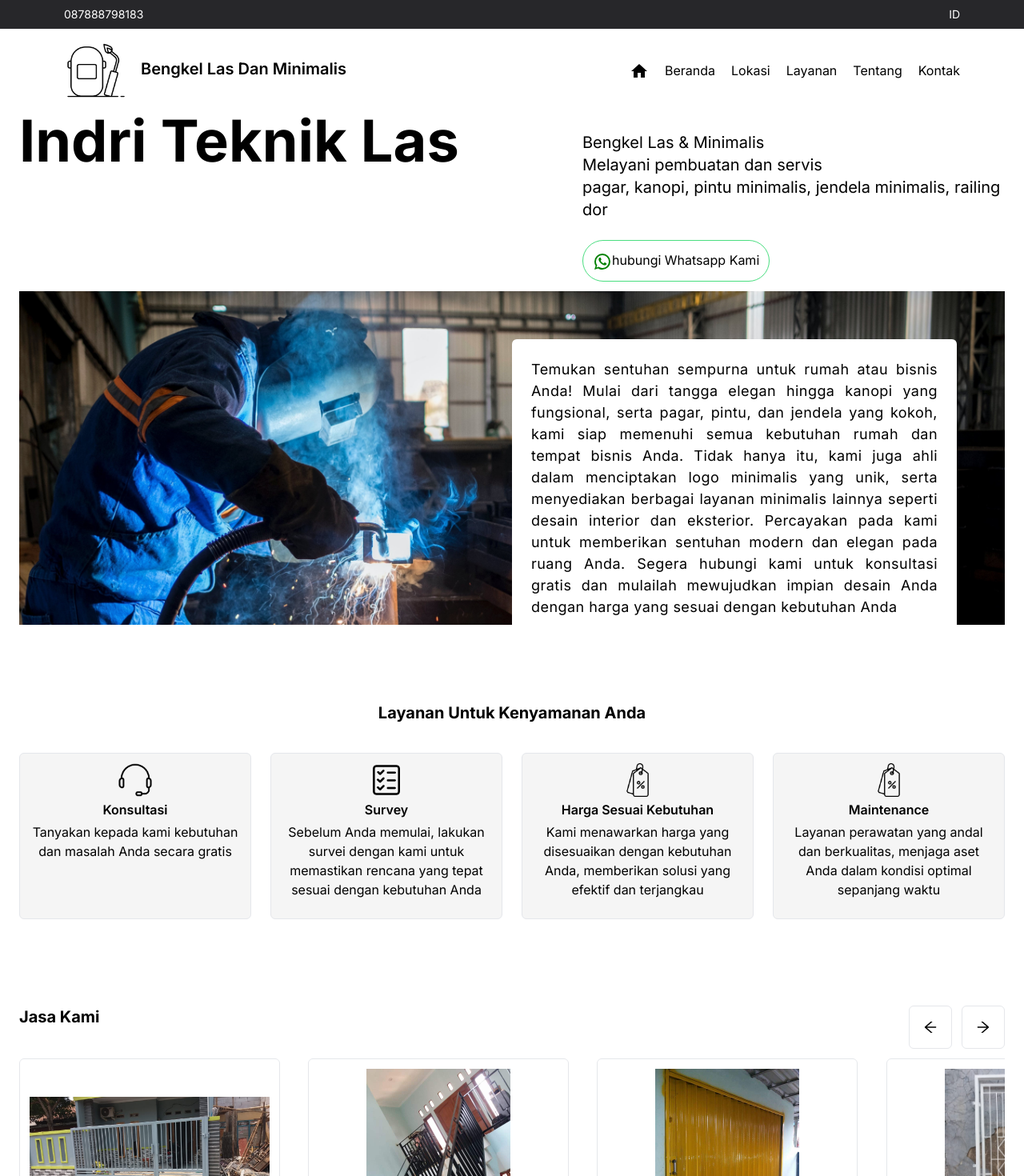
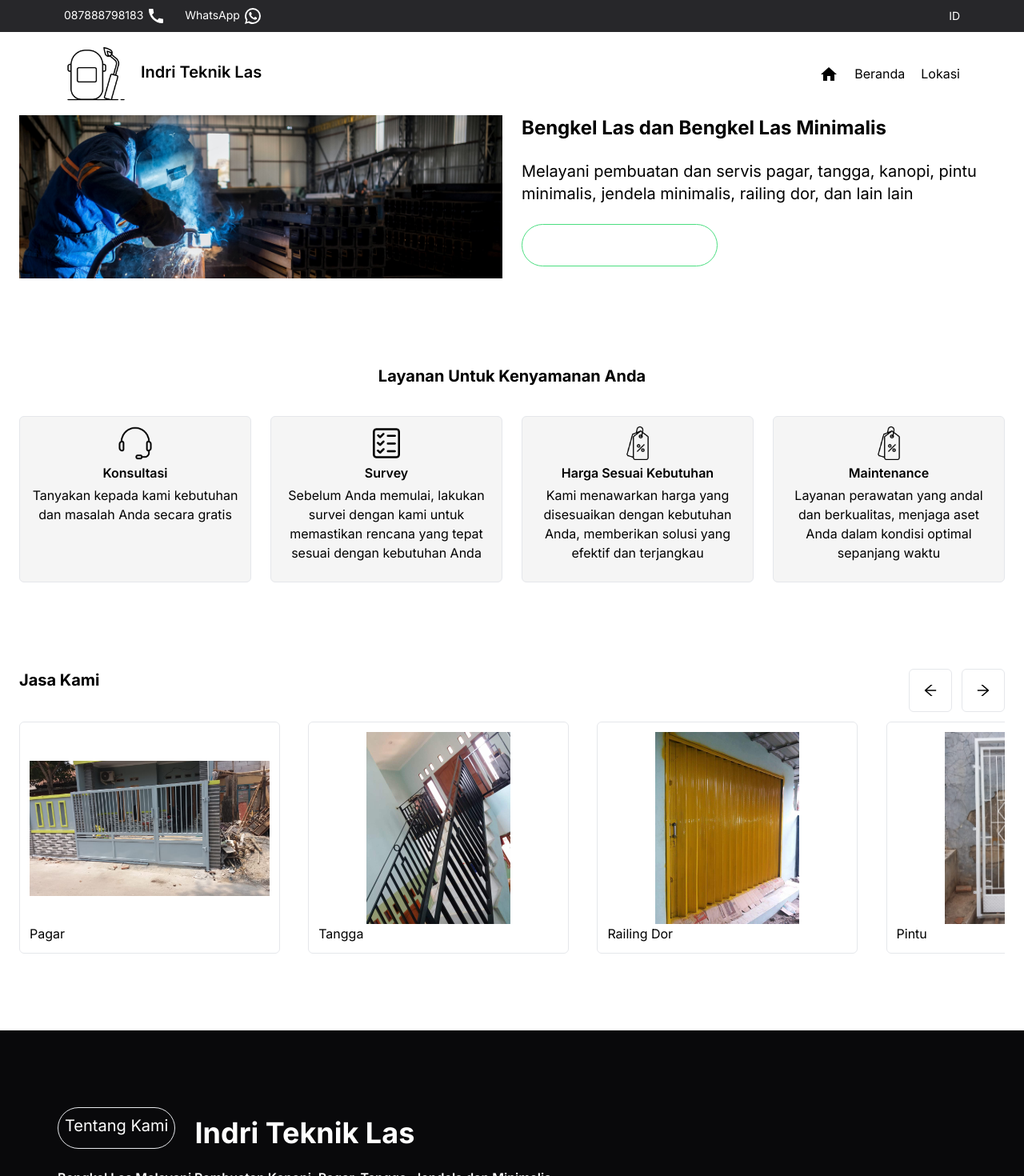
Before and after one commit to deepdivefun/bengkellasminimalisindri, a Next.js app: page / in a window 1280 px wide. Shown: the top 1470 px of the page at 80% size. Built offline with nearby package versions, Linux system fonts and the light colour scheme.

Commit message:
huft ngantuk

```diff
--- a/src/app/layout.tsx
+++ b/src/app/layout.tsx
@@ -30,7 +30,7 @@ export default function RootLayout({
         <GoogleAnalytics/>
         <Navbar />
         {children}
-        {/* <Footer /> */}
+        <Footer />
       </body>
     </html>
   );
--- a/src/app/lokasi/[lokasiId]/layout.tsx
+++ b/src/app/lokasi/[lokasiId]/layout.tsx
@@ -9,8 +9,8 @@ export default function LokasiDetailLayout({
   //   throw new Error("Error loading product details");
   // }
   return (
-    <>
+    <main>
       {children}
-    </>
+    </main>
   );
 }
--- a/src/app/lokasi/[lokasiId]/page.tsx
+++ b/src/app/lokasi/[lokasiId]/page.tsx
@@ -1,12 +1,40 @@
+import Products from "@/components/Products";
+import Features from "@/components/Features";
+import { Metadata } from "next";
+
+// Fungsi untuk memisahkan lokasi dari params
+function extractLocation(lokasiId: string): string {
+    // Memisahkan berdasarkan tanda hubung dan mengambil bagian terakhir
+    const parts = lokasiId.split('-');
+    return parts[parts.length - 1];
+}
+
+// Fungsi untuk menghasilkan metadata dinamis
+export async function generateMetadata({ params }: { params: { lokasiId: string } }): Promise<Metadata> {
+    const location = extractLocation(params.lokasiId);
+
+    return {
+        title: `Bengkel Las ${location} - Bengkel Las Dan Bengkel Las Minimalis`,
+        description: `Layanan pembuatan dan servis pagar, tangga, kanopi, pintu minimalis, jendela minimalis, railing dor, dan lain-lain di ${location}.`,
+        twitter: {
+            card: "summary_large_image",
+        },
+    };
+}
+
 export default function LokasiDetail({
     params
 }:{
     params:{lokasiId:string}
 }) {
+    const location = extractLocation(params.lokasiId);
 
     return (
-        <div>
-            Lokasi {params.lokasiId}
-        </div>
-    )
+        <section className="md:mx-16 mx-6 mt-6">
+            <h1 className="uppercase font-bold">Lokasi {location}</h1>
+            <h2 className="mt-6">Melayani pembuatan dan servis pagar, tangga, kanopi, pintu minimalis, jendela minimalis, railing dor, dan lain lain</h2>
+            <Products/>
+            <Features/>
+        </section>
+    );
 }
--- a/src/app/lokasi/page.tsx
+++ b/src/app/lokasi/page.tsx
@@ -27,8 +27,8 @@ export default function LokasiPage() {
             additionalInfo: false,
         },
         {
-            name: 'Cilengsi',
-            href: 'lokasi/bengkel-las-cilengsi',
+            name: 'Cileungsi',
+            href: 'lokasi/bengkel-las-cileungsi',
             lat: -6.425758,
             lng: 106.959122,
             additionalInfo: false,
--- a/src/app/page.tsx
+++ b/src/app/page.tsx
@@ -3,14 +3,15 @@ import Hero from '@/components/Hero';
 import Products from '@/components/Products';
 import Location from '@/components/Location';
 import Contact  from '@/components/Contact';
+import Footer from '@/components/Footer';
 
 export default function Home() {
   return (
-    <>
+    <main>
       <Hero />
       <Features />
       <Products />
       <Contact/>
-    </>
+    </main>
   );
 }
--- a/src/components/Features.tsx
+++ b/src/components/Features.tsx
@@ -3,13 +3,13 @@ import { features } from '../constant/features.js'
 
 const Features = () => {
   return (
-    <section className=''>
+    <section >
     <div className='features mx-6 md:mt-24 mb-6'>
-      <h1 className='text-center text-xl font-bold mb-6'>Layanan Untuk Kenyamanan Anda</h1>
+      <h2 className='text-center text-xl font-bold mb-6'>Layanan Untuk Kenyamanan Anda</h2>
     <div className='text-center'>
       <div className='md:flex justify-center items-center gap-6'>
         {features.map(feature => (
-        <div className='flex flex-col space-y-1 bg-[#f5f5f5] border p-3 my-3 md:w-1/3 h-52 rounded-md'>
+        <article className='flex flex-col space-y-1 bg-[#f5f5f5] border p-3 my-3 md:w-1/3 h-52 rounded-md'>
         <Image
           src={feature.img}
           alt='camp'
@@ -17,11 +17,11 @@ const Features = () => {
           height={42}
           className='mx-auto'
         />
-        <h2 className='font-semibold'>{feature.title}</h2>
+        <h3 className='font-semibold'>{feature.title}</h3>
         <p className='text-md'>
           {feature.description}
         </p>
-      </div>
+      </article>
         ))}
       </div>
     </div>
--- a/src/components/Footer.tsx
+++ b/src/components/Footer.tsx
@@ -3,23 +3,16 @@ import React from 'react'
 const Footer = () => {
   return (
     <>
-      <div className='px-6 py-12'>
+      <div className='px-6'>
         <div className='md:grid grid-cols-6'>
-          <div className='col-span-3'>
-            <h1 className='md:text-4xl'>Bengkel Las & Minimalis</h1>
+          <div className='col-span-6 text-center'>
+          <p>&copy; 2024 bengellasminimalisindri.com. Semua Hak Dilindungi.</p>
           </div>
           <div className='col-span-3'>
-            <div className='md:flex md:justify-center'>
-              <ul className='grid grid-rows-1 gap-6 mt-6'>
-                  <li>Beranda</li>
-                  <li>Layanan</li>
-                  <li>Tentang</li>
-                  <li>Kontak</li>
-              </ul>
+            <div className='flex md:justify-center'>
             </div>
           </div>
         </div>
-        <h1 className='text-center mt-20'></h1>
       </div>
     </>
   )
--- a/src/components/Hero.tsx
+++ b/src/components/Hero.tsx
@@ -3,19 +3,25 @@ import WhatsAppIcon from '@mui/icons-material/WhatsApp';
 
 const Hero = () => {
   return (
-    <section className=''>
-      <div className='md:grid grid-cols-7 mx-6 pb-3'>
-        <div className='col-span-4'>
-            <h1 className='text-4xl md:text-7xl font-bold'>Indri Teknik Las</h1>
+    <section>
+      <div className='md:grid grid-cols-6 gap-6 mx-6 pb-3'>
+        <div className='col-span-3'>
+          <img
+              src='/hero_img.jpg'
+              alt='camp'
+              width={1200}
+              height={1200}
+              className='w-full h-fit static relative'
+            />
         </div>
         <div className='col-span-3'>
+          <h1 className='text-2xl font-bold my-3 md:my-0'>Bengkel Las dan Bengkel Las Minimalis</h1>
             <h2 className='text-xl md:my-6'>
-              Bengkel Las & Minimalis <br />
-                Melayani pembuatan dan servis <br /> pagar, kanopi, pintu
-                minimalis, jendela minimalis, railing dor
+                Melayani pembuatan dan servis pagar, tangga, kanopi, pintu
+                minimalis, jendela minimalis, railing dor, dan lain lain
             </h2>
-            <button className='p-3 rounded-full bg-white border border-green-400 text-black'>
-              <WhatsAppIcon style={{ color: 'green' }} />
+            <button className='p-3 md:my-0 my-6 bg-green-500 text-white font-bold rounded-full bg-white border border-green-400 text-black'>
+              <WhatsAppIcon style={{ color: 'white', marginBottom:'3px', marginRight:'3px' }} />
               <a href="https://wa.me/6287888798183" target="_blank" rel="noopener noreferrer">hubungi Whatsapp Kami</a>
             </button>
         </div>
@@ -46,7 +52,7 @@ const Hero = () => {
 
           </div>
       </div> */}
-      <div className="md:relative mx-6">
+      {/* <div className="md:relative mx-6">
         <img  src='/hero_img.jpg' alt="Avatar" className="object-cover w-full h-full" />
         <div className="md:absolute w-full bottom-75 inset-y-12 md:p-3 py-3">
           <div className='md:grid grid-cols-6 md:mx-12'>
@@ -54,7 +60,7 @@ const Hero = () => {
 
             </div>
             <div className='col-span-3'>
-              <div className='bg-white md:p-6 rounded-md'>
+              <div className='bg-white md:p-6 rounded-md shadow-lg'>
                 <h2 className='text-[18px] text-justify text-black tracking-wide'>
                     Temukan sentuhan sempurna untuk rumah atau bisnis Anda! Mulai dari tangga elegan hingga kanopi yang fungsional,
                   serta pagar, pintu, dan jendela yang kokoh,
@@ -69,7 +75,7 @@ const Hero = () => {
             </div>
           </div>
         </div>
-      </div>
+      </div> */}
     </section>
   );
 };
--- a/src/components/Navbar.tsx
+++ b/src/components/Navbar.tsx
@@ -1,21 +1,26 @@
 import Link from 'next/link';
 import SearchIcon from '@mui/icons-material/Search';
 import HomeIcon from '@mui/icons-material/Home';
+import CallIcon from '@mui/icons-material/Call';
+import WhatsAppIcon from '@mui/icons-material/WhatsApp';
 
 const Navbar = () => {
   return (
-    <nav>
+    <header>
       <div className='flexBetween padding-container item-center relative z-30 py-2 bg-zinc-800 text-sm'>
-        <a href="tel:+6287888798183" className='text-white'>087888798183</a>
+        <div className='flex gap-6'>
+          <a href="tel:+6287888798183" className='text-white'>087888798183 <CallIcon style={{ color:'white' }} /> </a>
+          <a href="https://wa.me/6287888798183" className='text-white'>WhatsApp <WhatsAppIcon style={{ color:'white' }} /> </a>
+        </div>
         <div className='grid place-content-end text-white'>ID</div>
       </div>
 
-      <div className='flexBetween max-container padding-container relative z-30 py-3 bg-white'>
+      <nav className='md:flexBetween max-container padding-container relative z-30 py-3 bg-white'>
         <div className='flex'>
           <Link href='/' className='text-black text-2xl mr-4'>
             <img src="/welding-mask.png" className='w-20' alt="Indri Teknik Las" />
           </Link>
-          <h1 className='text-xl mt-6 font-semibold'>Bengkel Las Dan Minimalis</h1>
+          <h1 className='text-xl mt-6 font-semibold'>Indri Teknik Las</h1>
           <div className='hidden relative'>
             <input
               type='text'
@@ -29,8 +34,8 @@ const Navbar = () => {
             </span>
           </div>
         </div>
-        <div className='text-black hidden md:block'>
-          <ul className='flex gap-5 items-center  cursor-pointer'>
+        <div className='text-black'>
+          <ul className='flex md:gap-5 gap-3 items-center  cursor-pointer'>
             <li>
               <HomeIcon />
             </li>
@@ -38,15 +43,16 @@ const Navbar = () => {
               <Link href='/'>Beranda</Link>
             </li>
             <li className='hover:underline'>
-              <Link href='lokasi'>Lokasi</Link>
+              <Link href='/lokasi'>Lokasi</Link>
             </li>
-            <li className='hover:underline'>Layanan</li>
-            <li className='hover:underline'>Tentang</li>
-            <li className='hover:underline'>Kontak</li>
+            {/* <li className='hover:underline'>Layanan</li> */}
+            {/* <li className='hover:underline'><Link href='#jasa-kami'>Jasa Kami</Link></li> */}
+            {/* <li className='hover:underline'>Tentang</li> */}
+            {/* <li className='hover:underline'>Kontak</li> */}
           </ul>
         </div>
-      </div>
-    </nav>
+      </nav>
+    </header>
   );
 };
 
--- a/src/components/Products.tsx
+++ b/src/components/Products.tsx
@@ -24,11 +24,9 @@ const slideRight = () => {
 
 
   return (
-    <section>
-    <div className="mx-6 md:my-24 my-6">
-        <div className="container">
-          <div className="flex justify-between">
-            <h3 className="text-xl font-bold">Jasa Kami</h3>
+    <section id="jasa-kami" className="mx-6 md:my-24 my-6">
+        <div className="container flex justify-between">
+            <h2 className="text-xl font-bold">Jasa Kami</h2>
             <div className="gap-3 flex">
               <button className="border rounded-md p-4 text-xl" title="scroll left" onClick={slideLeft}>
                 <AiOutlineArrowLeft />
@@ -37,13 +35,11 @@ const slideRight = () => {
                 <AiOutlineArrowRight />
               </button>
             </div>
-          </div>
         </div>
       <div className="mt-3">
-        <div className="">
           <div className="row-container" id="slider">
             {jasaKami.map((item) => (
-              <div key={item.id} className="row-item">
+              <article key={item.id} className="row-item">
                 <Link href={`/`} className="link border rounded-md p-3">
                   <div className="item-header">
                     <Image
@@ -53,15 +49,11 @@ const slideRight = () => {
                       style={{objectFit: "contain"}}
                       className="w-96 h-60" src={item.img} alt="product" />
                   </div>
-                  <div className="item-description">
-                    <p>{item.description}</p>
-                  </div>
+                    <h3>{item.description}</h3>
                 </Link>
-              </div>
+              </article>
             ))}
           </div>
-        </div>
-      </div>
       </div>
     </section>
   );
```
Also changed, not shown: src/app/sitemap.ts (+18 -3 lines).
